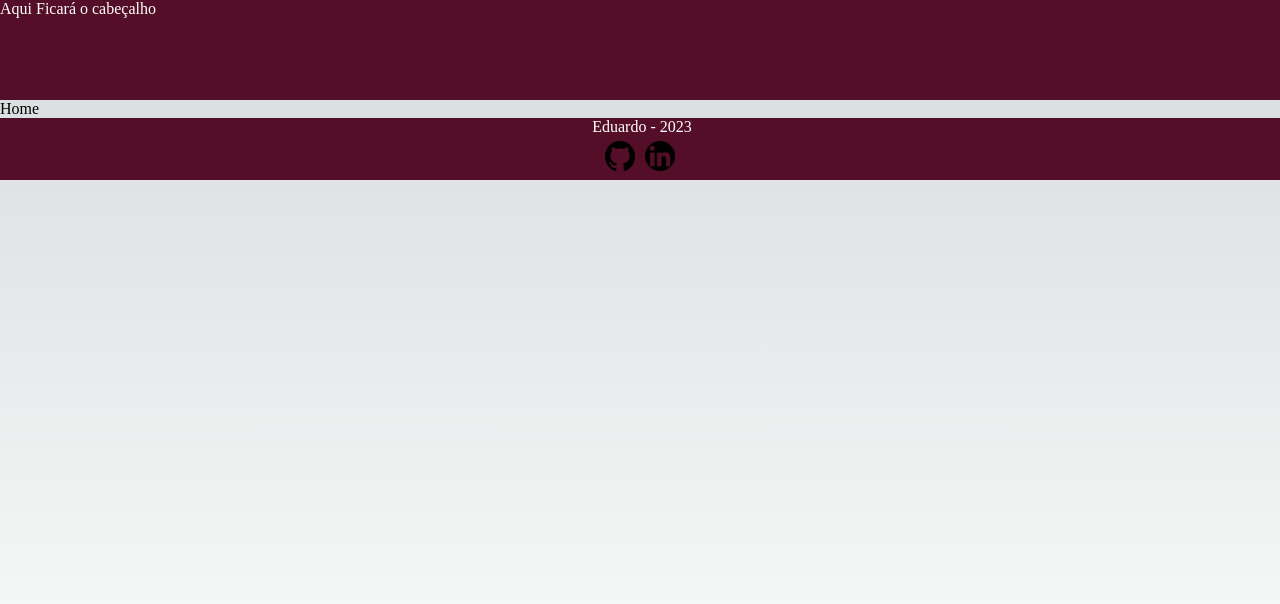
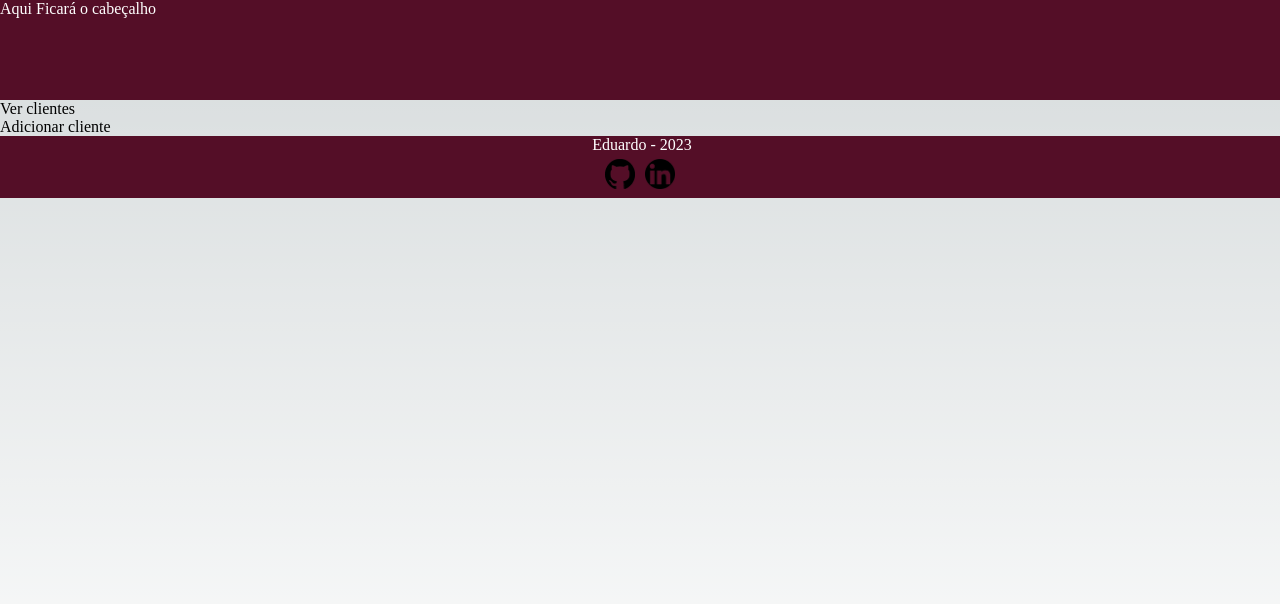
Before and after one commit to EduardoGomesSa/cadastro-cliente-next, a Next.js app: page / in a window 1280 px wide. Shown: the top 604 px of the page. Built offline with nearby package versions, Linux system fonts and the light colour scheme.

Commit message:
adição de links na home para formularios e para clientes

```diff
--- a/src/pages/index.tsx
+++ b/src/pages/index.tsx
@@ -6,7 +6,10 @@ export default function Home() {
   return (
     <div className={styles.home}>
       <Header />
-      <div>Home</div>
+      <div>
+        <a href="dados/clientes">Ver clientes</a><br />
+        <a href="formulario">Adicionar cliente</a>
+      </div>
       <Footer />
     </div>
   )
```
